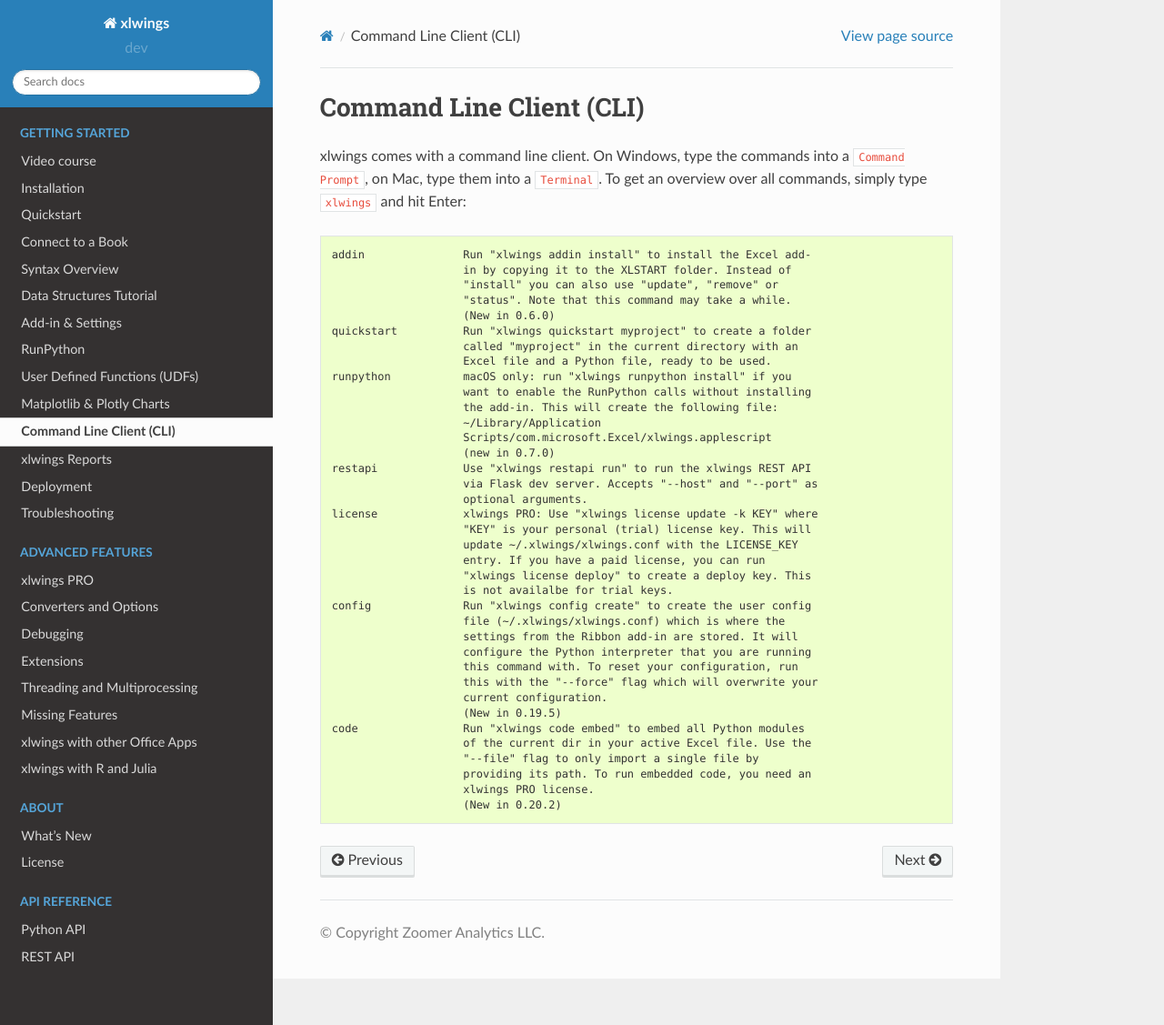
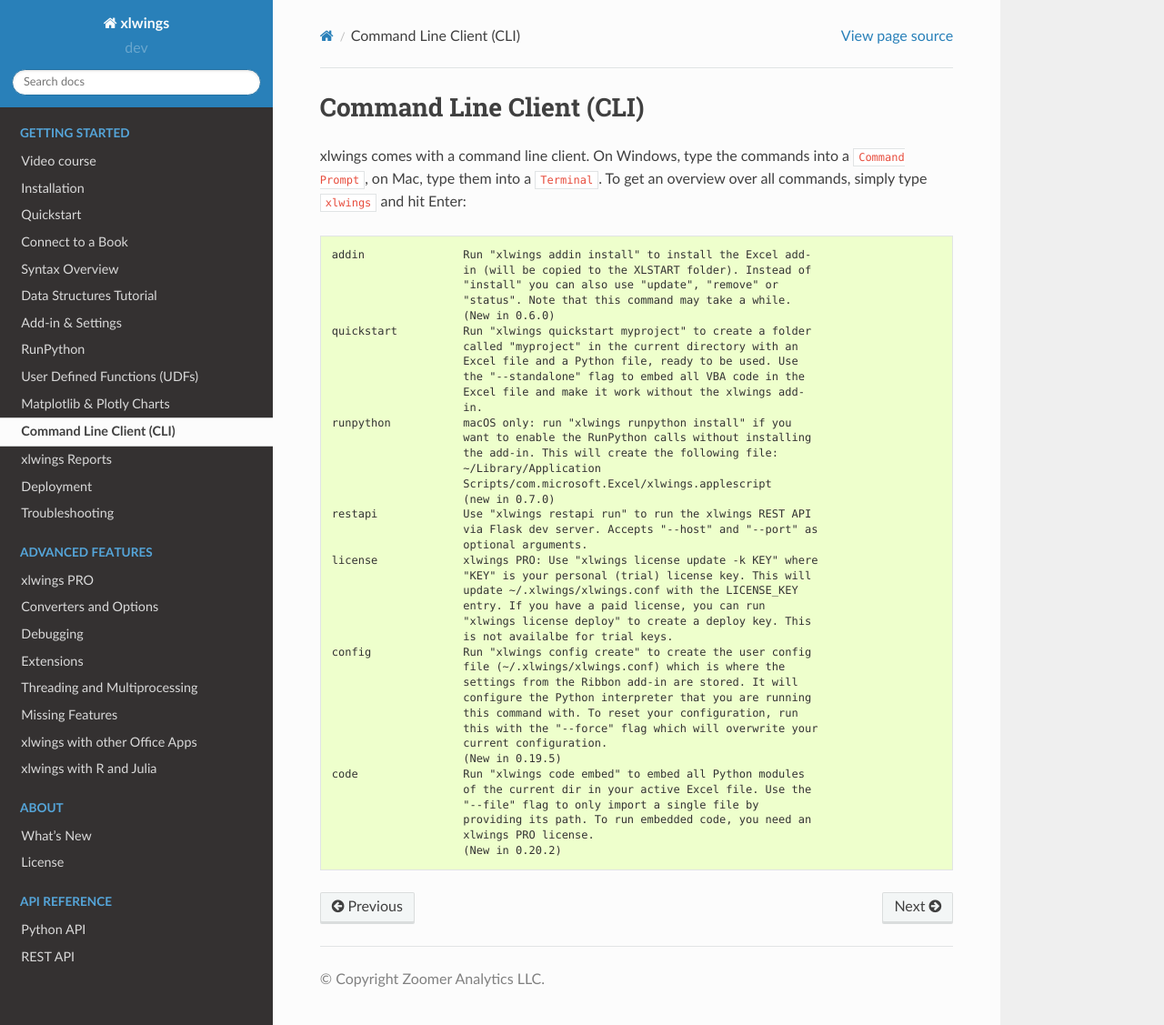
Before and after one commit to xlwings/xlwings, a Sphinx documentation site: the page built from docs/command_line.rst, in a window 1280 px wide and 1127 px high. Shown: the whole window at 91% size. Built offline with Sphinx 7.4.7 and the Read the Docs theme 2.0.0, drawn with Linux system fonts in a browser that asks for light colours.

Commit message:
docs [skip ci]

```diff
--- a/docs/command_line.rst
+++ b/docs/command_line.rst
@@ -8,13 +8,16 @@
 .. code:: console
 
     addin               Run "xlwings addin install" to install the Excel add-
-                        in by copying it to the XLSTART folder. Instead of
+                        in (will be copied to the XLSTART folder). Instead of
                         "install" you can also use "update", "remove" or
                         "status". Note that this command may take a while.
                         (New in 0.6.0)
     quickstart          Run "xlwings quickstart myproject" to create a folder
                         called "myproject" in the current directory with an
-                        Excel file and a Python file, ready to be used.
+                        Excel file and a Python file, ready to be used. Use
+                        the "--standalone" flag to embed all VBA code in the
+                        Excel file and make it work without the xlwings add-
+                        in.
     runpython           macOS only: run "xlwings runpython install" if you
                         want to enable the RunPython calls without installing
                         the add-in. This will create the following file:
```
Also changed, not shown: 1 other file.
